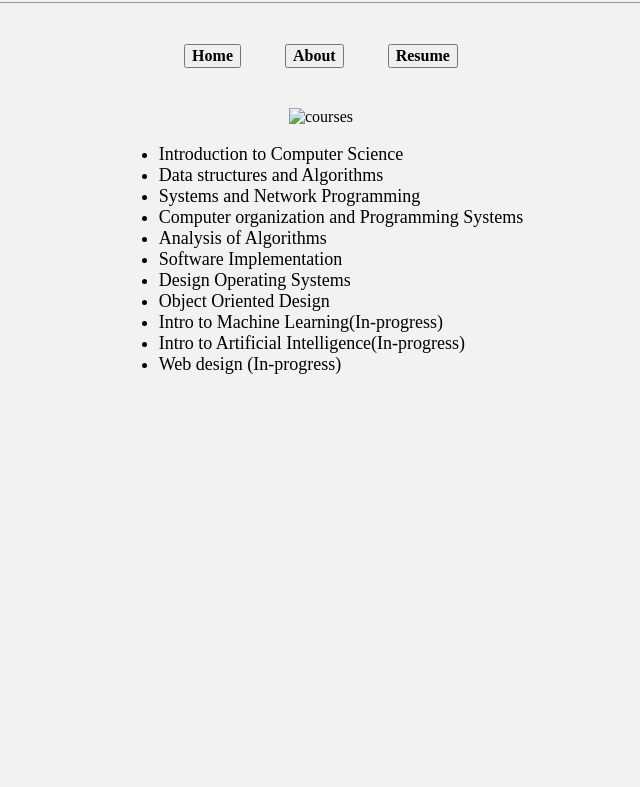
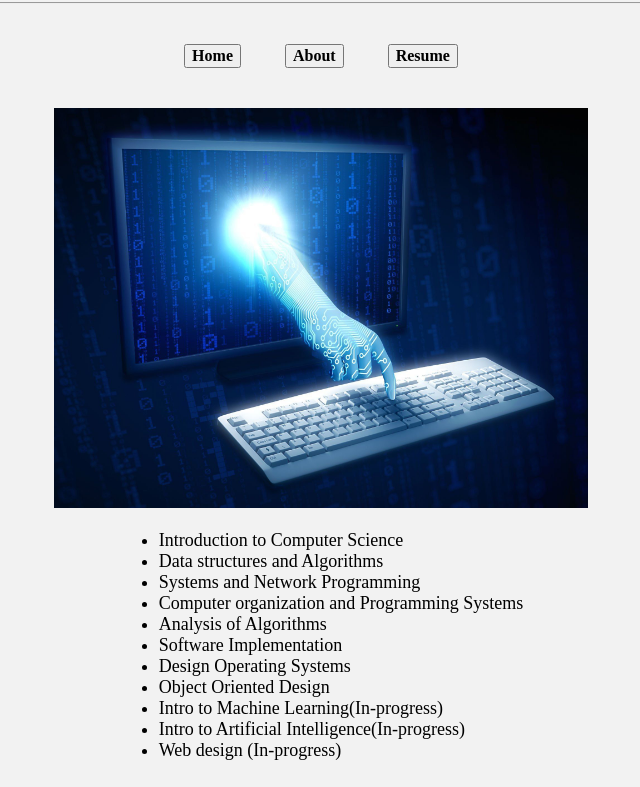
Before and after one commit to smithrowley/smithrowley.github.io, a plain HTML site: page courses.html in a window 1280 px wide. Shown: the part 116-903 px from the top of the page, without its empty margins (319-959 px from the left). Before the commit the page ends 800 px from the top, so only its background shows below. Drawn offline with Linux system fonts and the light colour scheme.

Commit message:
updated courses page

```diff
--- a/courses.html
+++ b/courses.html
@@ -65,7 +65,7 @@
 
             <!-- Support picture-->
             <div id = "bgImage" class = "image">
-                <img src = "CS BG.jpeg" alt = "courses" width = "auto" height = "400">
+                <img src = "images/CS BG.jpeg" alt = "courses" width = "auto" height = "400">
             </div>
 
             <!-- Bullet points of courses-->
```
